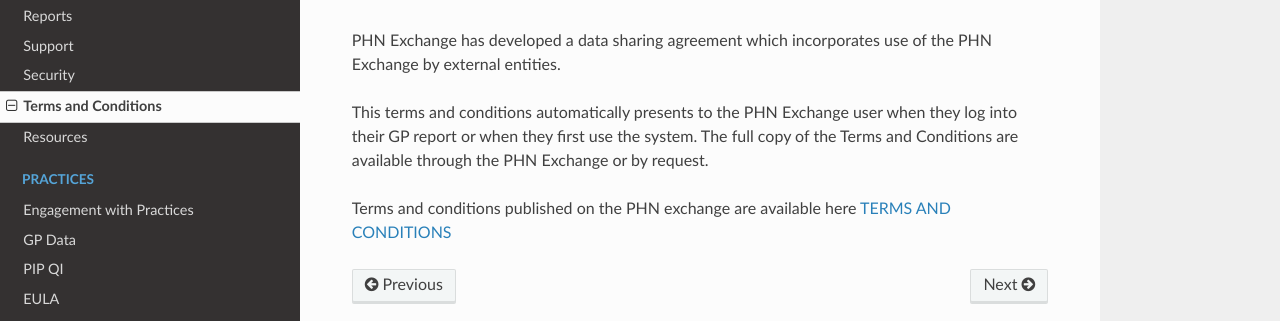
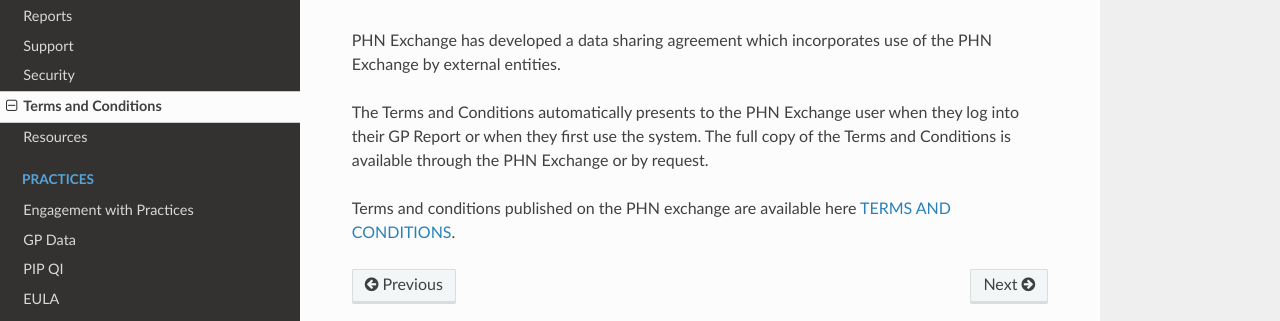
Before and after one commit to MurrayPHN/phn-exchange-docs, an MkDocs documentation site: the page built from docs/general/terms.md, in a window 1280 px wide. Shown: the part 131-452 px from the top of the page. Built offline with MkDocs 1.6.1, drawn with Linux system fonts in a browser that asks for light colours; nearby versions of some CDN libraries.

Commit message:
Punctuation

```diff
--- a/docs/general/terms.md
+++ b/docs/general/terms.md
@@ -2,7 +2,7 @@
 
 PHN Exchange has developed a data sharing agreement which incorporates use of the PHN Exchange by external entities.
 
-This terms and conditions automatically presents to the PHN Exchange user when they log into their GP report or when they first use the system. The full copy of the Terms and Conditions are available through the PHN Exchange or by request.
+The Terms and Conditions automatically presents to the PHN Exchange user when they log into their GP Report or when they first use the system. The full copy of the Terms and Conditions is available through the PHN Exchange or by request.
 
 Terms and conditions published on the PHN exchange are available here
-[TERMS AND CONDITIONS](https://www.phnexchange.com.au/terms.html)
+[TERMS AND CONDITIONS](https://www.phnexchange.com.au/terms.html).
```
